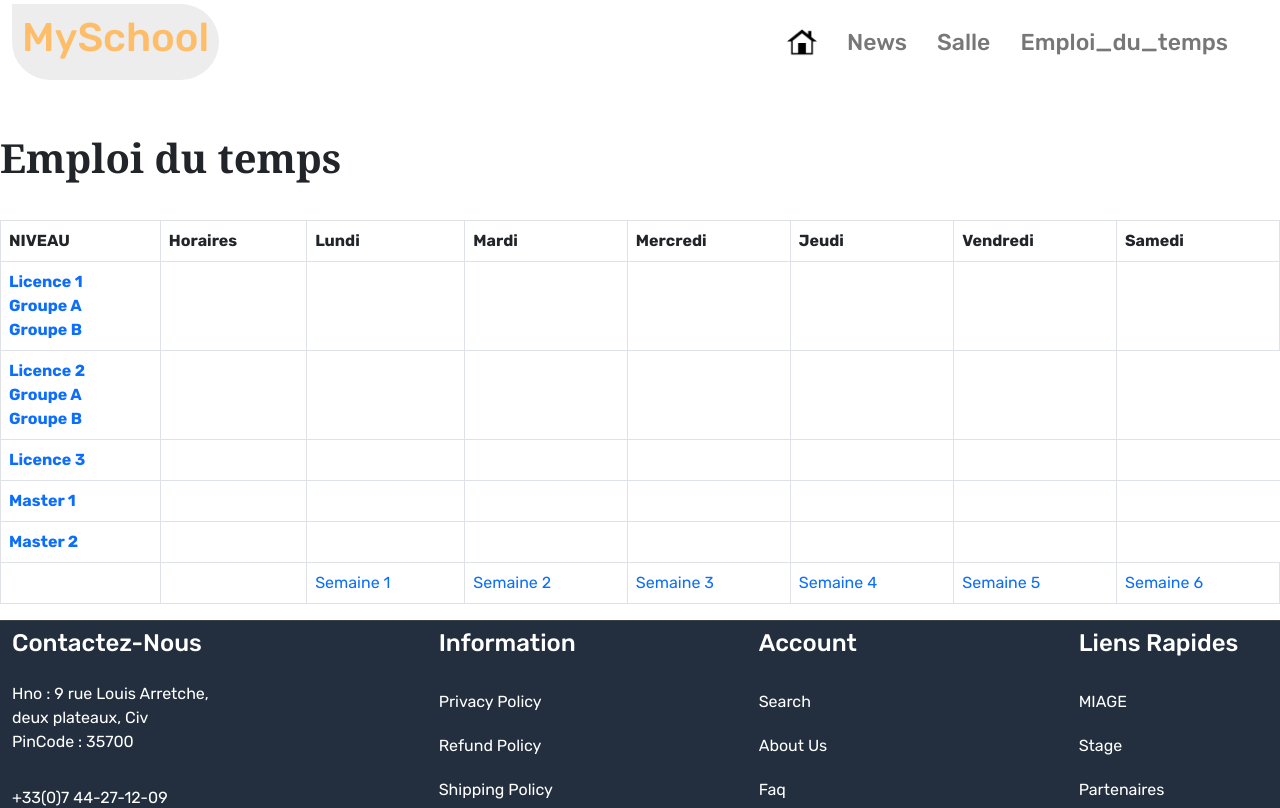
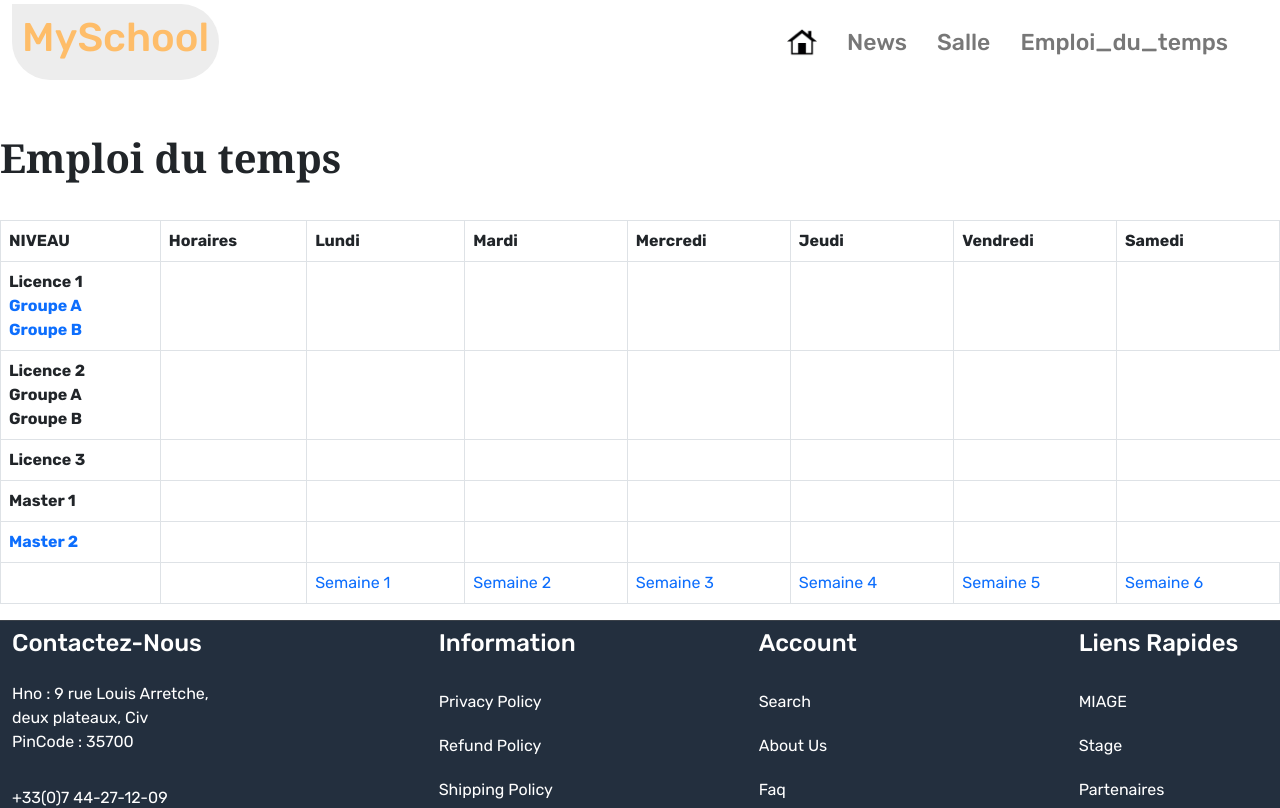
Before and after one commit to princek112002/funny-app, a React (Create React App) app: page /Emploi_du_temps in a window 1280 px wide. Shown: the top 808 px of the page. Built offline with nearby package versions, Linux system fonts and the light colour scheme.

Commit message:
Update Emploi_du_temps.js

```diff
--- a/src/pages/Emploi_du_temps.js
+++ b/src/pages/Emploi_du_temps.js
@@ -19,7 +19,7 @@ const Emploi_du_temps = () => {
         </thead>
         <tbody class="table-container">
           <tr>
-            <th class="niveau"><a href='/Emploi_du_temps'>Licence 1</a>
+            <th ><a href='/Emploi_du_temps' class="niveau">Licence 1</a>
             <div><a href='/Emploi_du_temps'>Groupe A</a><br></br></div>
             <div><a href='/Emploi_du_temps'>Groupe B</a></div>
             </th>
@@ -32,9 +32,9 @@ const Emploi_du_temps = () => {
             <td></td>
           </tr>
           <tr>
-          <th class="niveau"><a href='/Emploi_du_temps'>Licence 2</a>
-          <div><a href='/'>Groupe A</a><br></br></div>
-          <div><a href='/'>Groupe B</a></div>
+          <th ><a href='/Emploi_du_temps' class="niveau">Licence 2</a>
+          <div><a href='/' class="niveau">Groupe A</a><br></br></div>
+          <div><a href='/' class="niveau">Groupe B</a></div>
           </th>
             <td></td>
             <td></td>
@@ -44,7 +44,7 @@ const Emploi_du_temps = () => {
             <td></td>
           </tr>
           <tr>
-          <th class="niveau"><a href='/'>Licence 3</a></th>
+          <th><a href='/' class="niveau">Licence 3</a></th>
             <td></td>
             <td></td>
             <td></td>
@@ -53,7 +53,7 @@ const Emploi_du_temps = () => {
             <td></td>
           </tr>
           <tr>
-          <th class="niveau"><a href='/'>Master 1</a></th>
+          <th ><a href='/' class="niveau">Master 1</a></th>
             <td></td>
             <td></td>
             <td></td>
```
